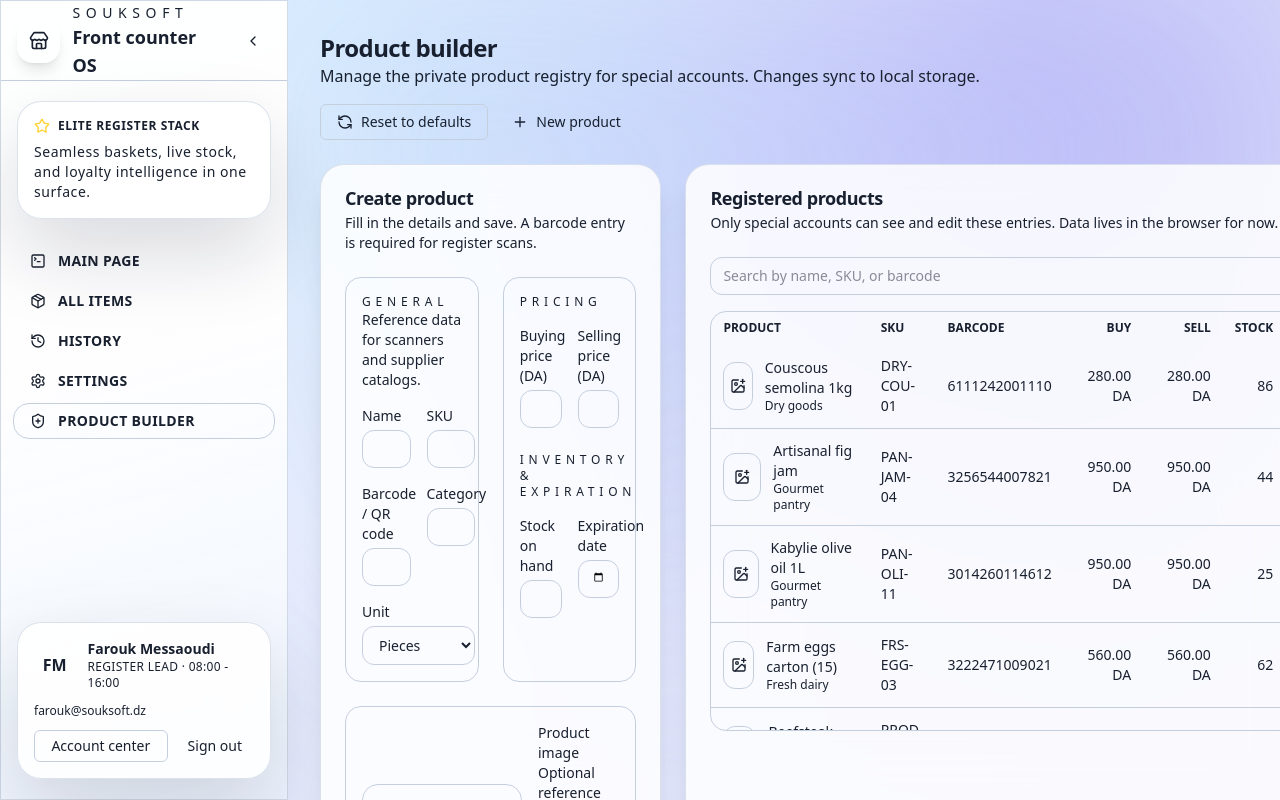
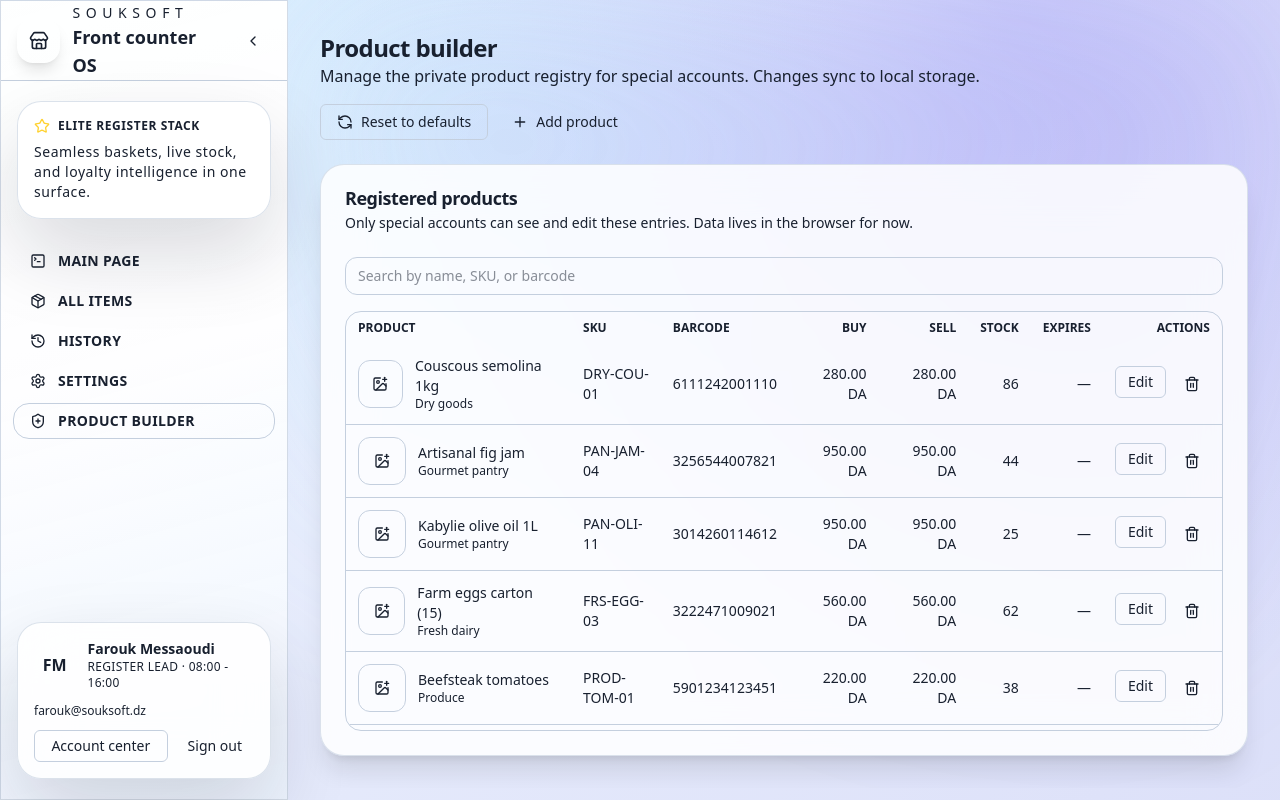
Before and after one commit to faroukchebaiki/SoukSoft, a React (Vite) app: page / in a window 1280 px wide. Both pictures are taken after a click on the button "PRODUCT BUILDER". Built offline with nearby package versions, Linux system fonts and the light colour scheme.

Commit message:
feat: implement draft form persistence and enhance product form handling

```diff
--- a/src/pages/ProductBuilder.tsx
+++ b/src/pages/ProductBuilder.tsx
@@ -33,11 +33,39 @@ const emptyForm: ProductFormState = {
   imageData: "",
 };
 
+const DRAFT_STORAGE_KEY = "product-builder-form-draft";
+
+function isBrowser() {
+  return typeof window !== "undefined" && typeof window.localStorage !== "undefined";
+}
+
+function readDraftForm(): ProductFormState | null {
+  if (!isBrowser()) return null;
+  try {
+    const raw = window.localStorage.getItem(DRAFT_STORAGE_KEY);
+    if (!raw) return null;
+    const parsed = JSON.parse(raw) as Partial<ProductFormState>;
+    return { ...emptyForm, ...parsed };
+  } catch {
+    return null;
+  }
+}
+
+function persistDraftForm(value: ProductFormState | null) {
+  if (!isBrowser()) return;
+  if (!value) {
+    window.localStorage.removeItem(DRAFT_STORAGE_KEY);
+    return;
+  }
+  window.localStorage.setItem(DRAFT_STORAGE_KEY, JSON.stringify(value));
+}
+
 export function ProductBuilder() {
   const [products, setProducts] = useState<CatalogProduct[]>(() => getStoredProducts());
-  const [form, setForm] = useState<ProductFormState>(emptyForm);
+  const [form, setForm] = useState<ProductFormState>(() => readDraftForm() ?? emptyForm);
   const [editingId, setEditingId] = useState<string | null>(null);
   const [filter, setFilter] = useState("");
+  const [isFormOpen, setIsFormOpen] = useState(false);
 
   const filteredProducts = useMemo(() => {
     if (!filter.trim()) return products;
@@ -49,6 +77,8 @@ export function ProductBuilder() {
         product.barcode?.toLowerCase().includes(value),
     );
   }, [filter, products]);
+
+  const loadDraftOrEmpty = () => readDraftForm() ?? emptyForm;
 
   const handleFormChange = (key: keyof ProductFormState, value: string) => {
     setForm((prev) => ({ ...prev, [key]: value }));
@@ -101,6 +131,8 @@ export function ProductBuilder() {
 
     setForm(emptyForm);
     setEditingId(null);
+    setIsFormOpen(false);
+    persistDraftForm(null);
   };
 
   const handleEdit = (product: CatalogProduct) => {
@@ -117,6 +149,7 @@ export function ProductBuilder() {
       imageData: product.imageData ?? "",
     });
     setEditingId(product.id);
+    setIsFormOpen(true);
   };
 
   const handleDelete = (productId: string) => {
@@ -127,16 +160,37 @@ export function ProductBuilder() {
     });
     if (editingId === productId) {
       setEditingId(null);
-      setForm(emptyForm);
+      setForm(loadDraftOrEmpty());
+      setIsFormOpen(false);
     }
   };
 
   const handleReset = () => {
     const defaults = resetProducts();
     setProducts(defaults);
-    setForm(emptyForm);
+    setForm(loadDraftOrEmpty());
     setEditingId(null);
+    setIsFormOpen(false);
     setFilter("");
+    persistDraftForm(null);
+  };
+
+  const handleOpenNewProduct = () => {
+    setForm(loadDraftOrEmpty());
+    setEditingId(null);
+    setIsFormOpen(true);
+  };
+
+  const handleCancelForm = () => {
+    setIsFormOpen(false);
+    setEditingId(null);
+    setForm(loadDraftOrEmpty());
+  };
+
+  const handleSaveDraft = () => {
+    persistDraftForm(form);
+    setIsFormOpen(false);
+    setEditingId(null);
   };
 
   return (
@@ -153,209 +207,14 @@ export function ProductBuilder() {
             <RefreshCcw className="h-4 w-4" />
             Reset to defaults
           </Button>
-          <Button
-            className="gap-2"
-            onClick={() => {
-              setForm(emptyForm);
-              setEditingId(null);
-            }}
-          >
+          <Button className="gap-2" onClick={handleOpenNewProduct}>
             <Plus className="h-4 w-4" />
-            New product
+            Add product
           </Button>
         </div>
       </div>
 
-      <div className="grid gap-6 lg:grid-cols-[1.4fr_2fr]">
-        <Card>
-          <CardHeader>
-            <CardTitle>{editingId ? "Edit product" : "Create product"}</CardTitle>
-            <CardDescription>
-              Fill in the details and save. A barcode entry is required for register scans.
-            </CardDescription>
-          </CardHeader>
-          <CardContent>
-            <form className="space-y-6" onSubmit={handleSubmit}>
-              <div className="grid gap-6 lg:grid-cols-2">
-                <section className="rounded-2xl border bg-card/60 p-4">
-                  <div className="mb-4">
-                    <p className="text-xs uppercase tracking-[0.4em] text-muted-foreground">
-                      General
-                    </p>
-                    <p className="text-sm text-muted-foreground">
-                      Reference data for scanners and supplier catalogs.
-                    </p>
-                  </div>
-                  <div className="grid gap-4">
-                    <div className="grid gap-4 sm:grid-cols-2">
-                      <label className="flex flex-col text-sm font-medium">
-                        Name
-                        <input
-                          className="mt-1 rounded-xl border bg-background px-3 py-2 text-sm"
-                          value={form.name}
-                          onChange={(event) => handleFormChange("name", event.target.value)}
-                          required
-                        />
-                      </label>
-                      <label className="flex flex-col text-sm font-medium">
-                        SKU
-                        <input
-                          className="mt-1 rounded-xl border bg-background px-3 py-2 text-sm"
-                          value={form.sku}
-                          onChange={(event) => handleFormChange("sku", event.target.value)}
-                          required
-                        />
-                      </label>
-                    </div>
-                    <div className="grid gap-4 sm:grid-cols-2">
-                      <label className="flex flex-col text-sm font-medium">
-                        Barcode / QR code
-                        <input
-                          className="mt-1 rounded-xl border bg-background px-3 py-2 text-sm"
-                          value={form.barcode}
-                          onChange={(event) => handleFormChange("barcode", event.target.value)}
-                          required
-                        />
-                      </label>
-                      <label className="flex flex-col text-sm font-medium">
-                        Category
-                        <input
-                          className="mt-1 rounded-xl border bg-background px-3 py-2 text-sm"
-                          value={form.category}
-                          onChange={(event) => handleFormChange("category", event.target.value)}
-                        />
-                      </label>
-                    </div>
-                    <label className="flex flex-col text-sm font-medium">
-                      Unit
-                      <select
-                        className="mt-1 rounded-xl border bg-background px-3 py-2 text-sm"
-                        value={form.unit}
-                        onChange={(event) => handleFormChange("unit", event.target.value)}
-                      >
-                        <option value="pcs">Pieces</option>
-                        <option value="kg">Kilograms</option>
-                      </select>
-                    </label>
-                  </div>
-                </section>
-
-                <section className="rounded-2xl border bg-card/60 p-4 space-y-6">
-                  <div>
-                    <p className="text-xs uppercase tracking-[0.4em] text-muted-foreground">
-                      Pricing
-                    </p>
-                    <div className="mt-4 grid gap-4 sm:grid-cols-2">
-                      <label className="flex flex-col text-sm font-medium">
-                        Buying price (DA)
-                        <input
-                          type="number"
-                          min="0"
-                          step="0.01"
-                          className="mt-1 rounded-xl border bg-background px-3 py-2 text-sm"
-                          value={form.buyPrice}
-                          onChange={(event) => handleFormChange("buyPrice", event.target.value)}
-                        />
-                      </label>
-                      <label className="flex flex-col text-sm font-medium">
-                        Selling price (DA)
-                        <input
-                          type="number"
-                          min="0"
-                          step="0.01"
-                          required
-                          className="mt-1 rounded-xl border bg-background px-3 py-2 text-sm"
-                          value={form.sellPrice}
-                          onChange={(event) => handleFormChange("sellPrice", event.target.value)}
-                        />
-                      </label>
-                    </div>
-                  </div>
-
-                  <div>
-                    <p className="text-xs uppercase tracking-[0.4em] text-muted-foreground">
-                      Inventory & expiration
-                    </p>
-                    <div className="mt-4 grid gap-4 sm:grid-cols-2">
-                      <label className="flex flex-col text-sm font-medium">
-                        Stock on hand
-                        <input
-                          type="number"
-                          min="0"
-                          className="mt-1 rounded-xl border bg-background px-3 py-2 text-sm"
-                          value={form.stockQty}
-                          onChange={(event) => handleFormChange("stockQty", event.target.value)}
-                        />
-                      </label>
-                      <label className="flex flex-col text-sm font-medium">
-                        Expiration date
-                        <input
-                          type="date"
-                          className="mt-1 rounded-xl border bg-background px-3 py-2 text-sm"
-                          value={form.expirationDate}
-                          onChange={(event) =>
-                            handleFormChange("expirationDate", event.target.value)
-                          }
-                        />
-                      </label>
-                    </div>
-                  </div>
-                </section>
-              </div>
-
-              <section className="flex flex-col gap-4 rounded-2xl border bg-card/60 p-4 md:flex-row md:items-center">
-                <div className="flex h-32 w-full items-center justify-center overflow-hidden rounded-2xl border bg-muted/40 md:w-40">
-                  {form.imageData ? (
-                    <img
-                      src={form.imageData}
-                      alt={form.name || "Product preview"}
-                      className="h-full w-full object-cover"
-                    />
-                  ) : (
-                    <div className="flex flex-col items-center text-muted-foreground">
-                      <ImagePlus className="mb-1 h-6 w-6" />
-                      <span className="text-xs">No image</span>
-                    </div>
-                  )}
-                </div>
-                <div className="flex flex-1 flex-col gap-3 text-sm">
-                  <div>
-                    <p className="font-medium">Product image</p>
-                    <p className="text-muted-foreground">
-                      Optional reference shot to help the register team identify packaging.
-                    </p>
-                  </div>
-                  <div className="flex flex-wrap gap-3">
-                    <label className="inline-flex cursor-pointer items-center justify-center rounded-xl border bg-background px-4 py-2 font-medium">
-                      <input
-                        type="file"
-                        accept="image/*"
-                        className="sr-only"
-                        onChange={handleImageUpload}
-                      />
-                      Upload image
-                    </label>
-                    {form.imageData ? (
-                      <Button
-                        type="button"
-                        variant="ghost"
-                        onClick={() => handleFormChange("imageData", "")}
-                      >
-                        Remove
-                      </Button>
-                    ) : null}
-                  </div>
-                </div>
-              </section>
-
-              <Button type="submit" className="w-full gap-2">
-                <Save className="h-4 w-4" />
-                {editingId ? "Update product" : "Save product"}
-              </Button>
-            </form>
-          </CardContent>
-        </Card>
-
+      <div className="grid gap-6">
         <Card className="min-h-[420px]">
           <CardHeader>
             <CardTitle>Registered products</CardTitle>
@@ -453,6 +312,214 @@ export function ProductBuilder() {
           </CardContent>
         </Card>
       </div>
+
+      {isFormOpen ? (
+        <div className="fixed inset-0 z-50 flex items-center justify-center bg-black/60 px-4 py-8">
+          <div className="w-full max-w-5xl">
+            <Card className="rounded-[2rem]">
+              <CardHeader className="pb-0">
+                <CardTitle>{editingId ? "Edit product" : "Create product"}</CardTitle>
+                <CardDescription>
+                  Fill in the required data. Barcodes are mandatory so the register scanners can pick
+                  up the item.
+                </CardDescription>
+              </CardHeader>
+              <CardContent className="pt-6">
+                <form className="space-y-6" onSubmit={handleSubmit}>
+                  <div className="grid gap-6 lg:grid-cols-2">
+                    <section className="rounded-2xl border bg-card/60 p-4">
+                      <div className="mb-4">
+                        <p className="text-xs uppercase tracking-[0.4em] text-muted-foreground">
+                          General
+                        </p>
+                        <p className="text-sm text-muted-foreground">
+                          Reference data for scanners and supplier catalogs.
+                        </p>
+                      </div>
+                      <div className="grid gap-4">
+                        <div className="grid gap-4 sm:grid-cols-2">
+                          <label className="flex flex-col text-sm font-medium">
+                            Name
+                            <input
+                              className="mt-1 rounded-xl border bg-background px-3 py-2 text-sm"
+                              value={form.name}
+                              onChange={(event) => handleFormChange("name", event.target.value)}
+                              required
+                            />
+                          </label>
+                          <label className="flex flex-col text-sm font-medium">
+                            SKU
+                            <input
+                              className="mt-1 rounded-xl border bg-background px-3 py-2 text-sm"
+                              value={form.sku}
+                              onChange={(event) => handleFormChange("sku", event.target.value)}
+                              required
+                            />
+                          </label>
+                        </div>
+                        <div className="grid gap-4 sm:grid-cols-2">
+                          <label className="flex flex-col text-sm font-medium">
+                            Barcode / QR code
+                            <input
+                              className="mt-1 rounded-xl border bg-background px-3 py-2 text-sm"
+                              value={form.barcode}
+                              onChange={(event) => handleFormChange("barcode", event.target.value)}
+                              required
+                            />
+                          </label>
+                          <label className="flex flex-col text-sm font-medium">
+                            Category
+                            <input
+                              className="mt-1 rounded-xl border bg-background px-3 py-2 text-sm"
+                              value={form.category}
+                              onChange={(event) => handleFormChange("category", event.target.value)}
+                            />
+                          </label>
+                        </div>
+                        <label className="flex flex-col text-sm font-medium">
+                          Unit
+                          <select
+                            className="mt-1 rounded-xl border bg-background px-3 py-2 text-sm"
+                            value={form.unit}
+                            onChange={(event) => handleFormChange("unit", event.target.value)}
+                          >
+                            <option value="pcs">Pieces</option>
+                            <option value="kg">Kilograms</option>
+                          </select>
+                        </label>
+                      </div>
+                    </section>
+
+                    <section className="space-y-6 rounded-2xl border bg-card/60 p-4">
+                      <div>
+                        <p className="text-xs uppercase tracking-[0.4em] text-muted-foreground">
+                          Pricing
+                        </p>
+                        <div className="mt-4 grid gap-4 sm:grid-cols-2">
+                          <label className="flex flex-col text-sm font-medium">
+                            Buying price (DA)
+                            <input
+                              type="number"
+                              min="0"
+                              step="0.01"
+                              className="mt-1 rounded-xl border bg-background px-3 py-2 text-sm"
+                              value={form.buyPrice}
+                              onChange={(event) => handleFormChange("buyPrice", event.target.value)}
+                            />
+                          </label>
+                          <label className="flex flex-col text-sm font-medium">
+                            Selling price (DA)
+                            <input
+                              type="number"
+                              min="0"
+                              step="0.01"
+                              required
+                              className="mt-1 rounded-xl border bg-background px-3 py-2 text-sm"
+                              value={form.sellPrice}
+                              onChange={(event) =>
+                                handleFormChange("sellPrice", event.target.value)
+                              }
+                            />
+                          </label>
+                        </div>
+                      </div>
+
+                      <div>
+                        <p className="text-xs uppercase tracking-[0.4em] text-muted-foreground">
+                          Inventory & expiration
+                        </p>
+                        <div className="mt-4 grid gap-4 sm:grid-cols-2">
+                          <label className="flex flex-col text-sm font-medium">
+                            Stock on hand
+                            <input
+                              type="number"
+                              min="0"
+                              className="mt-1 rounded-xl border bg-background px-3 py-2 text-sm"
+                              value={form.stockQty}
+                              onChange={(event) => handleFormChange("stockQty", event.target.value)}
+                            />
+                          </label>
+                          <label className="flex flex-col text-sm font-medium">
+                            Expiration date
+                            <input
+                              type="date"
+                              className="mt-1 rounded-xl border bg-background px-3 py-2 text-sm"
+                              value={form.expirationDate}
+                              onChange={(event) =>
+                                handleFormChange("expirationDate", event.target.value)
+                              }
+                            />
+                          </label>
+                        </div>
+                      </div>
+                    </section>
+                  </div>
+
+                  <section className="flex flex-col gap-4 rounded-2xl border bg-card/60 p-4 md:flex-row md:items-center">
+                    <div className="flex h-32 w-full items-center justify-center overflow-hidden rounded-2xl border bg-muted/40 md:w-40">
+                      {form.imageData ? (
+                        <img
+                          src={form.imageData}
+                          alt={form.name || "Product preview"}
+                          className="h-full w-full object-cover"
+                        />
+                      ) : (
+                        <div className="flex flex-col items-center text-muted-foreground">
+                          <ImagePlus className="mb-1 h-6 w-6" />
+                          <span className="text-xs">No image</span>
+                        </div>
+                      )}
+                    </div>
+                    <div className="flex flex-1 flex-col gap-3 text-sm">
+                      <div>
+                        <p className="font-medium">Product image</p>
+                        <p className="text-muted-foreground">
+                          Optional reference shot to help the register team identify packaging.
+                        </p>
+                      </div>
+                      <div className="flex flex-wrap gap-3">
+                        <label className="inline-flex cursor-pointer items-center justify-center rounded-xl border bg-background px-4 py-2 font-medium">
+                          <input
+                            type="file"
+                            accept="image/*"
+                            className="sr-only"
+                            onChange={handleImageUpload}
+                          />
+                          Upload image
+                        </label>
+                        {form.imageData ? (
+                          <Button
+                            type="button"
+                            variant="ghost"
+                            onClick={() => handleFormChange("imageData", "")}
+                          >
+                            Remove
+                          </Button>
+                        ) : null}
+                      </div>
+                    </div>
+                  </section>
+
+                  <div className="flex flex-wrap justify-end gap-3">
+                    <Button type="button" variant="outline" onClick={handleCancelForm}>
+                      Cancel
+                    </Button>
+                    {!editingId ? (
+                      <Button type="button" variant="secondary" onClick={handleSaveDraft}>
+                        Save as draft
+                      </Button>
+                    ) : null}
+                    <Button type="submit" className="gap-2">
+                      <Save className="h-4 w-4" />
+                      {editingId ? "Update product" : "Save product"}
+                    </Button>
+                  </div>
+                </form>
+              </CardContent>
+            </Card>
+          </div>
+        </div>
+      ) : null}
     </main>
   );
 }
```
